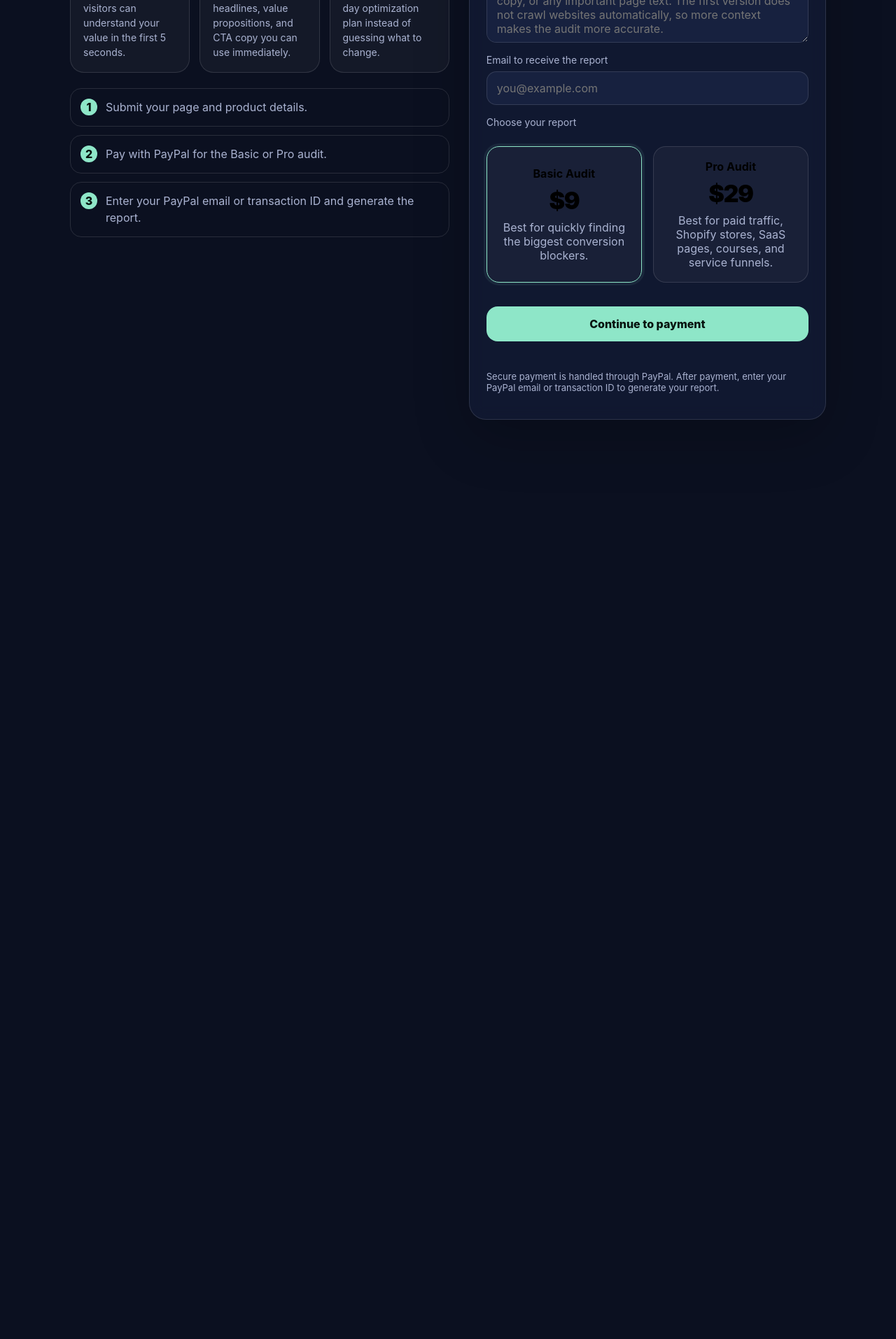
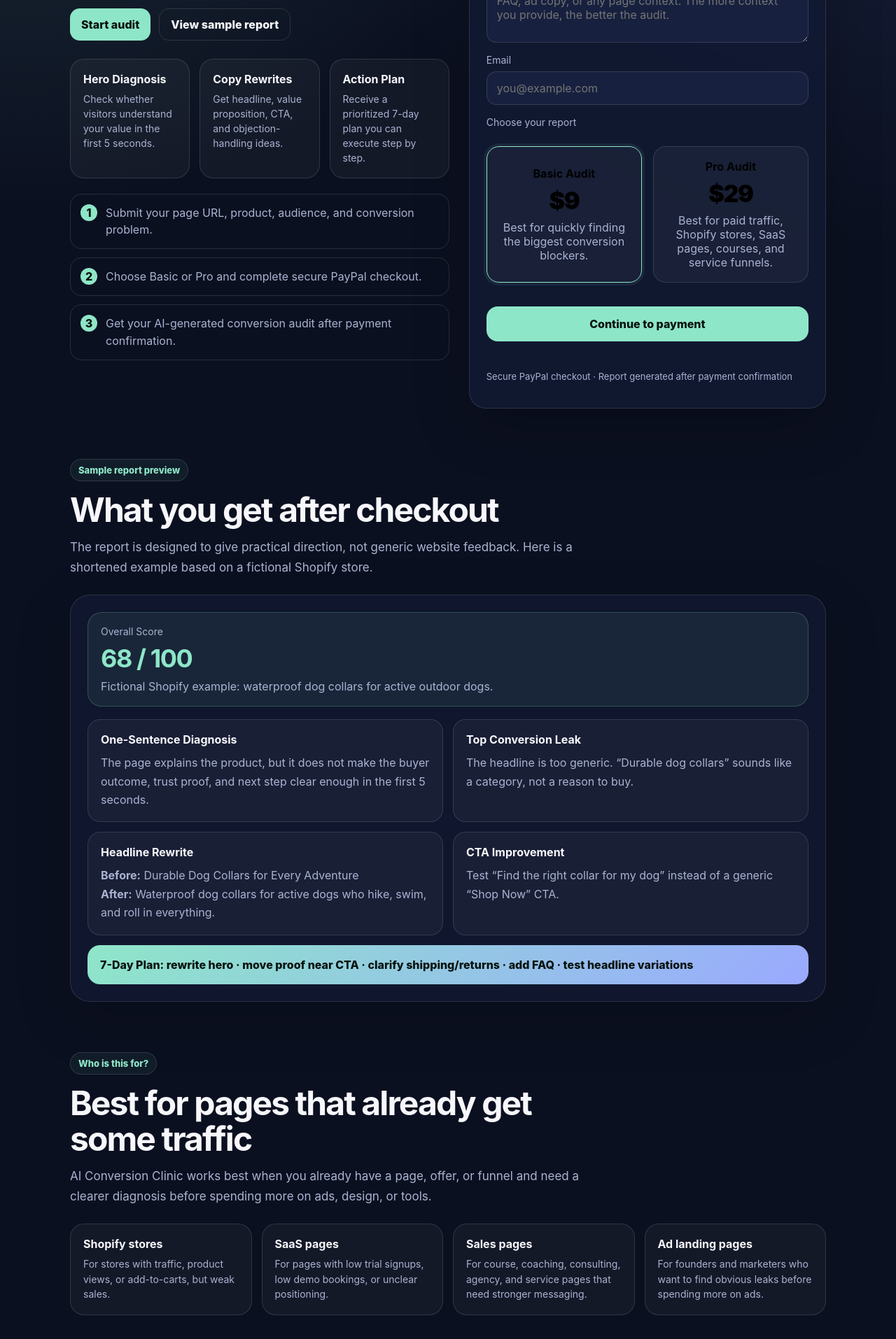
Before and after one commit to haiyangr-cmyk/ai-conversion-clinic, a Next.js app: page / in a window 1280 px wide. Shown: the part 580-2494 px from the top of the page at 70% size. Before the commit the page ends 1244 px from the top, so only its background shows below. Built offline with nearby package versions, Linux system fonts and the light colour scheme.

Commit message:
Add sample report and conversion sections

```diff
--- a/app/globals.css
+++ b/app/globals.css
@@ -59,3 +59,177 @@ input:focus, textarea:focus, select:focus { border-color: rgba(142,230,200,.7);
   .cards, .price-grid { grid-template-columns: 1fr; }
   .nav { margin-bottom: 36px; }
 }
+
+
+/* AI Conversion Clinic launch conversion sections */
+.eyebrow {
+  display: inline-flex;
+  width: fit-content;
+  border: 1px solid var(--line);
+  color: var(--primary);
+  border-radius: 999px;
+  padding: 7px 11px;
+  font-size: 13px;
+  font-weight: 800;
+  margin-bottom: 16px;
+  background: rgba(142,230,200,.06);
+}
+
+.hero-actions {
+  display: flex;
+  gap: 12px;
+  flex-wrap: wrap;
+  margin: 26px 0 0;
+}
+
+.mini-cta {
+  display: inline-flex;
+  align-items: center;
+  justify-content: center;
+  text-decoration: none;
+  border-radius: 14px;
+  padding: 12px 16px;
+  background: var(--primary);
+  color: #07130f;
+  font-weight: 850;
+}
+
+.mini-cta.secondary {
+  background: transparent;
+  color: var(--text);
+  border: 1px solid var(--line);
+}
+
+.section {
+  margin-top: 72px;
+}
+
+.section-heading {
+  max-width: 760px;
+  margin-bottom: 24px;
+}
+
+.section-heading h2 {
+  font-size: clamp(32px, 4vw, 48px);
+  line-height: 1.05;
+  letter-spacing: -.04em;
+  margin: 0 0 14px;
+}
+
+.section-heading p {
+  color: var(--muted);
+  font-size: 17px;
+  line-height: 1.7;
+  margin: 0;
+}
+
+.sample-report {
+  border: 1px solid var(--line);
+  background: rgba(18,26,51,.72);
+  border-radius: 28px;
+  padding: 24px;
+  box-shadow: 0 24px 80px rgba(0,0,0,.18);
+}
+
+.score-card {
+  display: grid;
+  gap: 8px;
+  border: 1px solid rgba(142,230,200,.22);
+  background: rgba(142,230,200,.08);
+  border-radius: 20px;
+  padding: 18px;
+  margin-bottom: 18px;
+}
+
+.score-card span {
+  color: var(--muted);
+  font-size: 14px;
+}
+
+.score-card strong {
+  font-size: 36px;
+  color: var(--primary);
+  letter-spacing: -.04em;
+}
+
+.score-card p {
+  color: var(--muted);
+  margin: 0;
+}
+
+.report-grid {
+  display: grid;
+  grid-template-columns: repeat(2, 1fr);
+  gap: 14px;
+}
+
+.report-item {
+  border: 1px solid var(--line);
+  background: rgba(255,255,255,.04);
+  border-radius: 18px;
+  padding: 18px;
+}
+
+.report-item strong {
+  display: block;
+  margin-bottom: 10px;
+}
+
+.report-item p {
+  color: var(--muted);
+  line-height: 1.65;
+  margin: 0;
+}
+
+.plan-strip {
+  margin-top: 14px;
+  border-radius: 18px;
+  padding: 16px 18px;
+  background: linear-gradient(135deg, var(--primary), #9aa9ff);
+  color: #07130f;
+  font-weight: 850;
+  line-height: 1.55;
+}
+
+.use-case-grid {
+  display: grid;
+  grid-template-columns: repeat(4, 1fr);
+  gap: 14px;
+}
+
+.use-case-card {
+  border: 1px solid var(--line);
+  background: rgba(255,255,255,.04);
+  border-radius: 20px;
+  padding: 18px;
+}
+
+.use-case-card strong {
+  display: block;
+  margin-bottom: 8px;
+}
+
+.use-case-card p {
+  color: var(--muted);
+  line-height: 1.55;
+  margin: 0;
+  font-size: 14px;
+}
+
+.disclaimer-section {
+  margin-top: 36px;
+}
+
+@media (max-width: 860px) {
+  .report-grid, .use-case-grid {
+    grid-template-columns: 1fr;
+  }
+
+  .hero-actions {
+    flex-direction: column;
+  }
+
+  .mini-cta {
+    width: 100%;
+  }
+}
--- a/app/page.tsx
+++ b/app/page.tsx
@@ -14,6 +14,25 @@ const initialForm: AuditInput = {
   email: "",
   tier: "basic"
 };
+
+const useCases = [
+  {
+    title: "Shopify stores",
+    text: "For stores with traffic, product views, or add-to-carts, but weak sales."
+  },
+  {
+    title: "SaaS pages",
+    text: "For pages with low trial signups, low demo bookings, or unclear positioning."
+  },
+  {
+    title: "Sales pages",
+    text: "For course, coaching, consulting, agency, and service pages that need stronger messaging."
+  },
+  {
+    title: "Ad landing pages",
+    text: "For founders and marketers who want to find obvious leaks before spending more on ads."
+  }
+];
 
 export default function HomePage() {
   const router = useRouter();
@@ -39,50 +58,60 @@ export default function HomePage() {
 
         <section className="grid">
           <div className="hero">
+            <div className="eyebrow">AI-powered landing page audit</div>
             <h1>Why are visitors not buying from your page?</h1>
-            <p>Submit your landing page, Shopify store, SaaS page, course sales page, service page, or social profile. Get an actionable conversion audit with headline rewrites, value proposition fixes, CTA ideas, FAQ recommendations, and ad hooks.</p>
+            <p>
+              Submit your landing page, Shopify store, SaaS page, course sales page, service page,
+              or sales page. Get an actionable conversion audit with headline rewrites, CTA ideas,
+              buyer objections, FAQ recommendations, ad/social hooks, and a 7-day optimization plan.
+            </p>
+
+            <div className="hero-actions">
+              <a className="mini-cta" href="#audit-form">Start audit</a>
+              <a className="mini-cta secondary" href="#sample-report">View sample report</a>
+            </div>
 
             <div className="cards">
-              <div className="card"><strong>Hero Diagnosis</strong><span>See whether visitors can understand your value in the first 5 seconds.</span></div>
-              <div className="card"><strong>Copy Rewrites</strong><span>Get replacement headlines, value propositions, and CTA copy you can use immediately.</span></div>
-              <div className="card"><strong>Action Plan</strong><span>Follow a simple 7-day optimization plan instead of guessing what to change.</span></div>
+              <div className="card"><strong>Hero Diagnosis</strong><span>Check whether visitors understand your value in the first 5 seconds.</span></div>
+              <div className="card"><strong>Copy Rewrites</strong><span>Get headline, value proposition, CTA, and objection-handling ideas.</span></div>
+              <div className="card"><strong>Action Plan</strong><span>Receive a prioritized 7-day plan you can execute step by step.</span></div>
             </div>
 
             <div className="steps">
-              <div className="step">Submit your page and product details.</div>
-              <div className="step">Pay with PayPal for the Basic or Pro audit.</div>
-              <div className="step">Enter your PayPal email or transaction ID and generate the report.</div>
+              <div className="step">Submit your page URL, product, audience, and conversion problem.</div>
+              <div className="step">Choose Basic or Pro and complete secure PayPal checkout.</div>
+              <div className="step">Get your AI-generated conversion audit after payment confirmation.</div>
             </div>
           </div>
 
-          <form className="panel" onSubmit={handleSubmit}>
+          <form id="audit-form" className="panel" onSubmit={handleSubmit}>
             <div className="field">
               <label>Page URL</label>
               <input required type="url" placeholder="https://your-site.com" value={form.url} onChange={(e) => update("url", e.target.value)} />
             </div>
 
             <div className="field">
-              <label>Product / service name</label>
-              <input required placeholder="Example: Shopify pet store / AI resume tool / online course" value={form.product} onChange={(e) => update("product", e.target.value)} />
+              <label>Product / service</label>
+              <input required placeholder="Shopify pet store / AI SaaS / online course" value={form.product} onChange={(e) => update("product", e.target.value)} />
             </div>
 
             <div className="field">
               <label>Target customer</label>
-              <input required placeholder="Example: US dog owners aged 25-40 / indie SaaS founders / career switchers" value={form.audience} onChange={(e) => update("audience", e.target.value)} />
+              <input required placeholder="Active dog owners, SaaS founders, coaches, consultants" value={form.audience} onChange={(e) => update("audience", e.target.value)} />
             </div>
 
             <div className="field">
               <label>Main conversion problem</label>
-              <input required placeholder="Example: traffic but no sales / expensive clicks / low demo bookings" value={form.problem} onChange={(e) => update("problem", e.target.value)} />
+              <input required placeholder="Traffic but no sales / low demo bookings / low signup rate" value={form.problem} onChange={(e) => update("problem", e.target.value)} />
             </div>
 
             <div className="field">
-              <label>Page copy or extra context, optional but recommended</label>
-              <textarea placeholder="Paste your hero headline, benefits, pricing, FAQ, ad copy, or any important page text. The first version does not crawl websites automatically, so more context makes the audit more accurate." value={form.pageCopy} onChange={(e) => update("pageCopy", e.target.value)} />
+              <label>Page copy or extra context</label>
+              <textarea placeholder="Paste your hero headline, value proposition, pricing, FAQ, ad copy, or any page context. The more context you provide, the better the audit." value={form.pageCopy} onChange={(e) => update("pageCopy", e.target.value)} />
             </div>
 
             <div className="field">
-              <label>Email to receive the report</label>
+              <label>Email</label>
               <input required type="email" placeholder="you@example.com" value={form.email} onChange={(e) => update("email", e.target.value)} />
             </div>
 
@@ -105,8 +134,77 @@ export default function HomePage() {
             </div>
 
             <button className="cta" type="submit">Continue to payment</button>
-            <p className="footer">Secure payment is handled through PayPal. After payment, enter your PayPal email or transaction ID to generate your report.</p>
+            <p className="footer">Secure PayPal checkout · Report generated after payment confirmation</p>
           </form>
+        </section>
+
+        <section id="sample-report" className="section">
+          <div className="section-heading">
+            <span className="eyebrow">Sample report preview</span>
+            <h2>What you get after checkout</h2>
+            <p>
+              The report is designed to give practical direction, not generic website feedback.
+              Here is a shortened example based on a fictional Shopify store.
+            </p>
+          </div>
+
+          <div className="sample-report">
+            <div className="score-card">
+              <span>Overall Score</span>
+              <strong>68 / 100</strong>
+              <p>Fictional Shopify example: waterproof dog collars for active outdoor dogs.</p>
+            </div>
+
+            <div className="report-grid">
+              <div className="report-item">
+                <strong>One-Sentence Diagnosis</strong>
+                <p>The page explains the product, but it does not make the buyer outcome, trust proof, and next step clear enough in the first 5 seconds.</p>
+              </div>
+              <div className="report-item">
+                <strong>Top Conversion Leak</strong>
+                <p>The headline is too generic. “Durable dog collars” sounds like a category, not a reason to buy.</p>
+              </div>
+              <div className="report-item">
+                <strong>Headline Rewrite</strong>
+                <p><b>Before:</b> Durable Dog Collars for Every Adventure<br /><b>After:</b> Waterproof dog collars for active dogs who hike, swim, and roll in everything.</p>
+              </div>
+              <div className="report-item">
+                <strong>CTA Improvement</strong>
+                <p>Test “Find the right collar for my dog” instead of a generic “Shop Now” CTA.</p>
+              </div>
+            </div>
+
+            <div className="plan-strip">
+              7-Day Plan: rewrite hero · move proof near CTA · clarify shipping/returns · add FAQ · test headline variations
+            </div>
+          </div>
+        </section>
+
+        <section className="section">
+          <div className="section-heading">
+            <span className="eyebrow">Who is this for?</span>
+            <h2>Best for pages that already get some traffic</h2>
+            <p>
+              AI Conversion Clinic works best when you already have a page, offer, or funnel
+              and need a clearer diagnosis before spending more on ads, design, or tools.
+            </p>
+          </div>
+
+          <div className="use-case-grid">
+            {useCases.map((item) => (
+              <div className="use-case-card" key={item.title}>
+                <strong>{item.title}</strong>
+                <p>{item.text}</p>
+              </div>
+            ))}
+          </div>
+        </section>
+
+        <section className="section disclaimer-section">
+          <div className="notice">
+            <strong>Important note:</strong> This audit provides actionable recommendations, but it does not guarantee a specific conversion rate increase.
+            Results depend on traffic quality, offer strength, implementation, and testing.
+          </div>
         </section>
       </div>
     </main>
```
